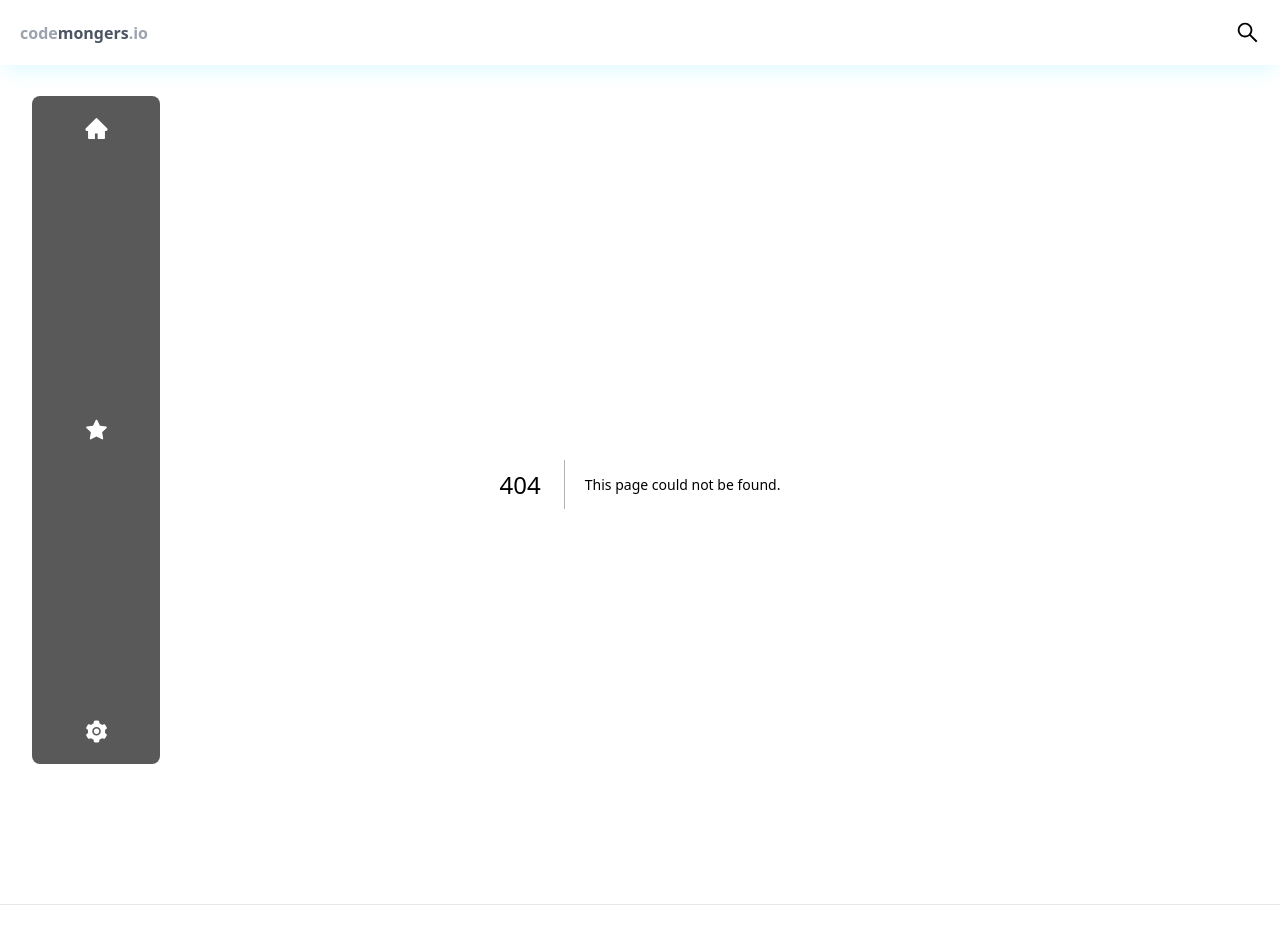
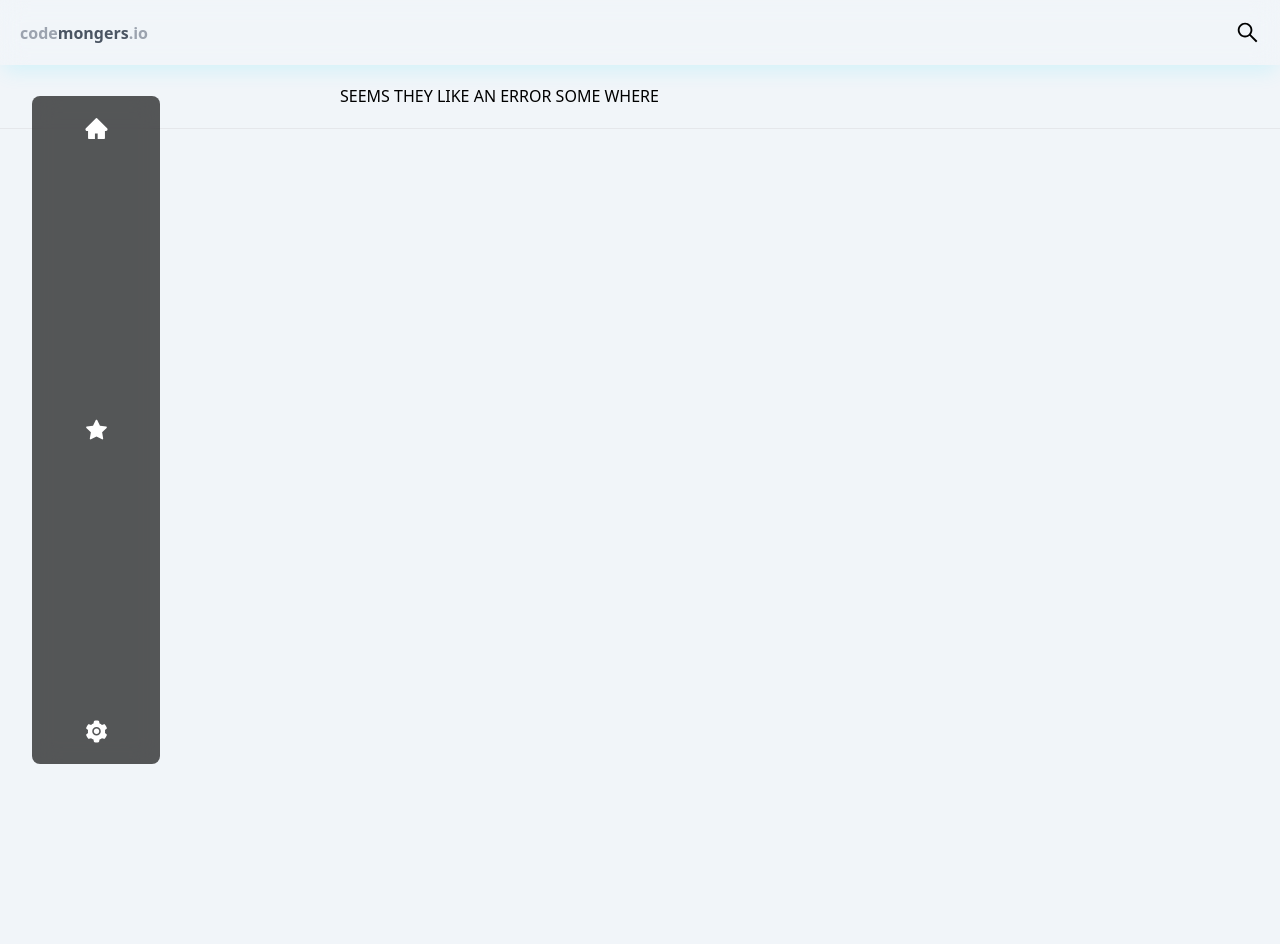
Before and after one commit to Dxtobi/codehunters, a Next.js app: page /error in a window 1280 px wide. Before the commit this address had no page. Shown: the top 944 px of the page. After the commit the page ends 800 px from the top, so only its background shows below. Built offline with nearby package versions, Linux system fonts and the light colour scheme.

Commit message:
cant be empty

```diff
--- /dev/null
+++ b/pages/error.tsx
@@ -0,0 +1,13 @@
+
+
+
+
+export default function Error() {
+
+    return (
+        <div className="w-full ">
+
+           SEEMS THEY LIKE AN ERROR SOME WHERE
+        </div>
+    )
+}
--- a/pages/post.tsx
+++ b/pages/post.tsx
@@ -93,17 +93,20 @@ export async function getServerSideProps(context: any) {
     //console.log(context)
     const prisma = new PrismaClient();
     const session = await getSession(context);
+    const quarry = context.query.id as string
+    const post = await prisma.post.findUnique({ where: { id: quarry }, include: {user: true, responses:{include: { user: true }}}  });
     if (!session) {
       return {
         props: {
-          session: null
+              session: null,
+              post
         },
       }
     }
-  const quarry = context.query.id as string
+
 
     //const sessionUser = session?.user as User;
-    const post = await prisma.post.findUnique({ where: { id: quarry }, include: {user: true, responses:{include: { user: true }}}  });
+
    // const posts = await (await prisma.post.findMany({ take: 20, include: {user: true, responses:true} },));
 
     console.log( post);
```
